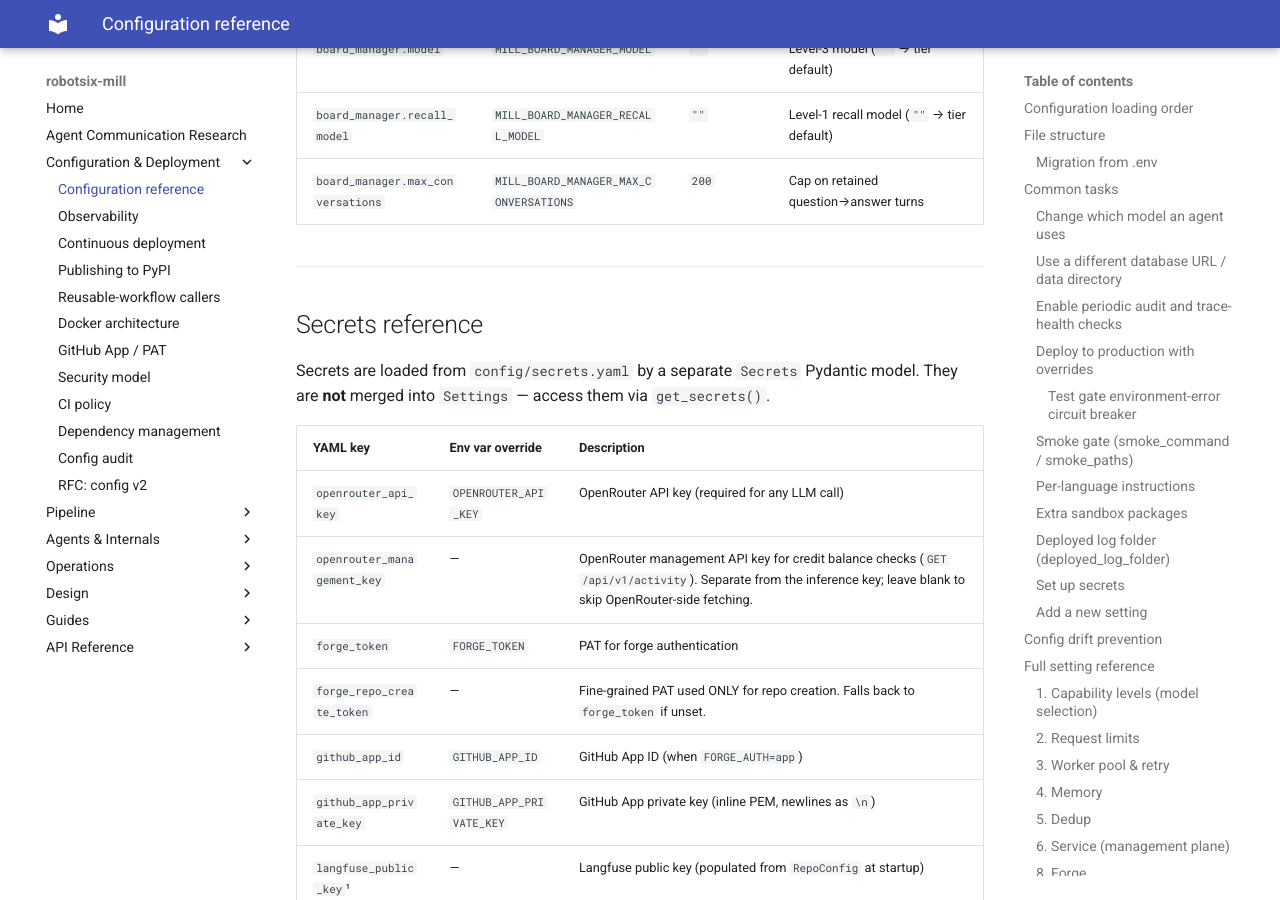
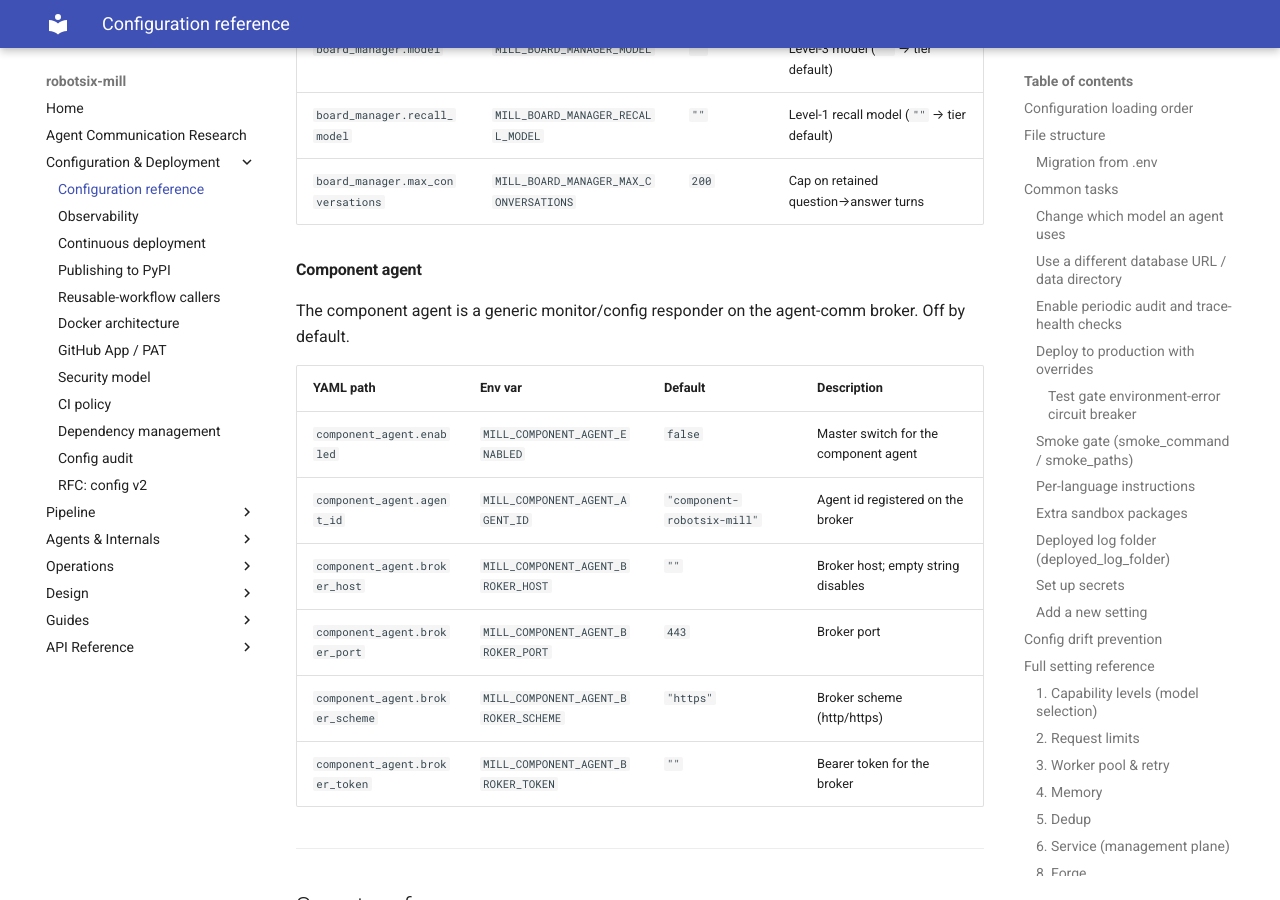
Before and after one commit to damien-robotsix/robotsix-mill, an MkDocs documentation site: the page built from docs/configuration.md, in a window 1280 px wide and 900 px high, scrolled down 33304 px. Built offline with MkDocs 1.6.1 and Material for MkDocs 9.7.7, drawn with Linux system fonts in a browser that asks for light colours.

Commit message:
mill: config drift: component_agent settings missing from docs (20260627T091246Z-config-drift-component-agent-settings-mi-e9c8)

```diff
--- a/docs/configuration.md
+++ b/docs/configuration.md
@@ -812,6 +812,19 @@ Both are off by default.
 | `board_manager.recall_model` | `MILL_BOARD_MANAGER_RECALL_MODEL` | `""` | Level-1 recall model (`""` → tier default) |
 | `board_manager.max_conversations` | `MILL_BOARD_MANAGER_MAX_CONVERSATIONS` | `200` | Cap on retained question→answer turns |
 
+#### Component agent
+
+The component agent is a generic monitor/config responder on the agent-comm broker. Off by default.
+
+| YAML path | Env var | Default | Description |
+|-----------|---------|---------|-------------|
+| `component_agent.enabled` | `MILL_COMPONENT_AGENT_ENABLED` | `false` | Master switch for the component agent |
+| `component_agent.agent_id` | `MILL_COMPONENT_AGENT_AGENT_ID` | `"component-robotsix-mill"` | Agent id registered on the broker |
+| `component_agent.broker_host` | `MILL_COMPONENT_AGENT_BROKER_HOST` | `""` | Broker host; empty string disables |
+| `component_agent.broker_port` | `MILL_COMPONENT_AGENT_BROKER_PORT` | `443` | Broker port |
+| `component_agent.broker_scheme` | `MILL_COMPONENT_AGENT_BROKER_SCHEME` | `"https"` | Broker scheme (http/https) |
+| `component_agent.broker_token` | `MILL_COMPONENT_AGENT_BROKER_TOKEN` | `""` | Bearer token for the broker |
+
 ---
 
 ## Secrets reference
```
Also changed, not shown: CHANGELOG.md (+3 -0 lines).
